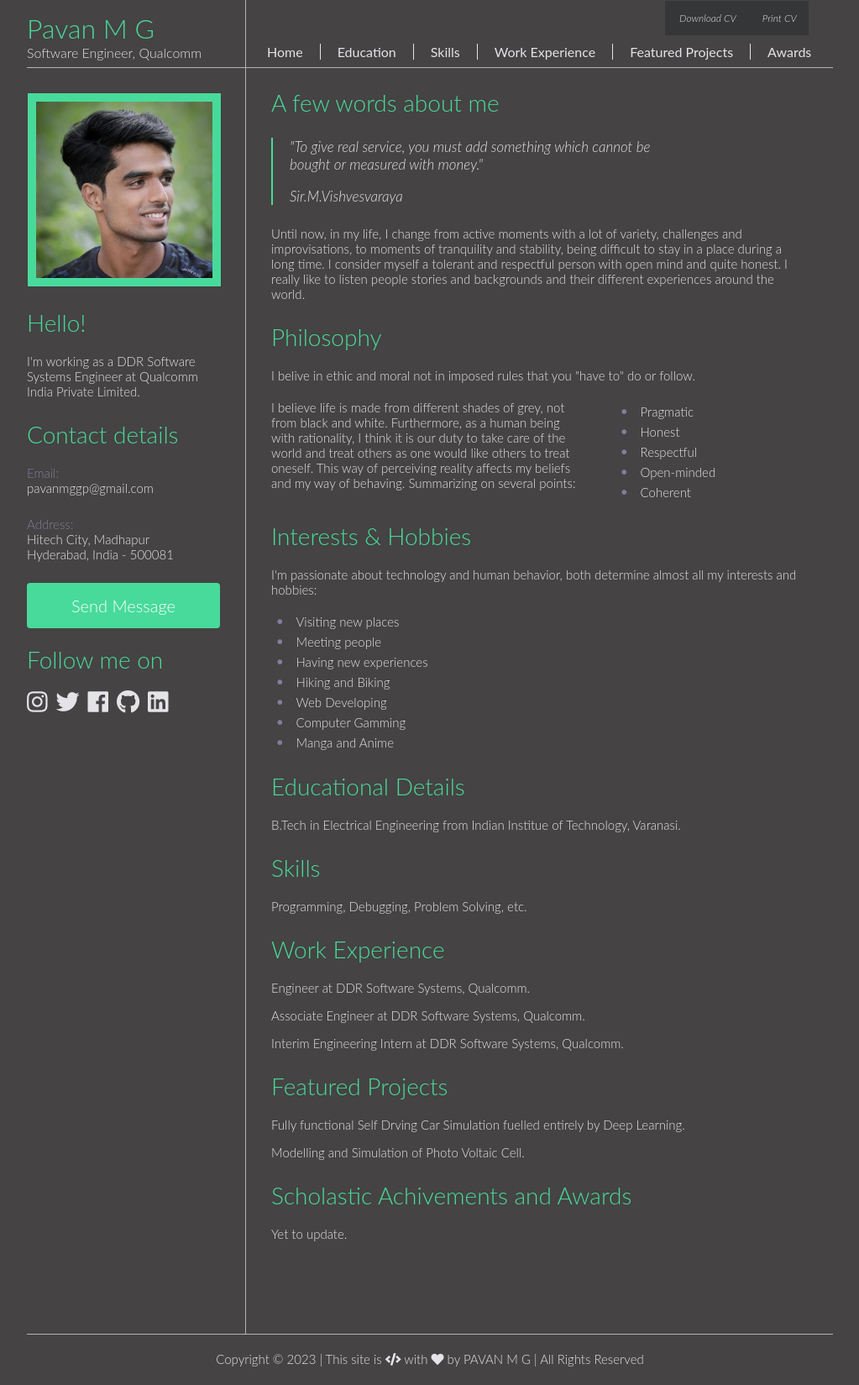
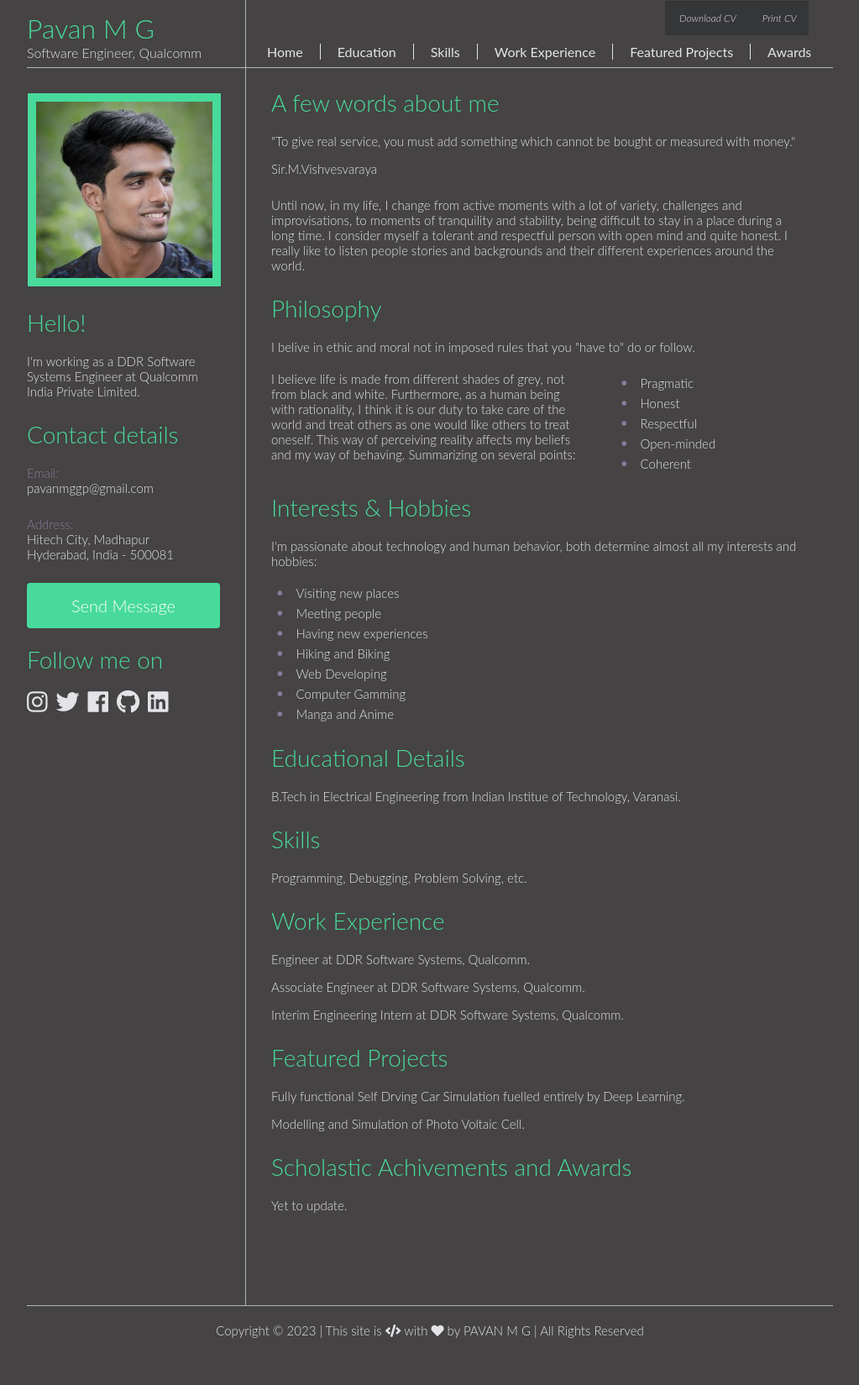
Before and after one commit to pavan-mg/pavan-mg.github.io, a Jekyll site: the page built from index.html, in a window 1280 px wide. Shown: the whole page at 84% size, without its empty margins (128-1151 px from the left). Built offline with Jekyll 4.4.1, drawn with Linux system fonts in a browser that asks for light colours; after the commit the page ends 1615 px from its top, so only the background shows below that.

Commit message:
Update default.html

```diff
--- a/_layouts/default.html
+++ b/_layouts/default.html
@@ -69,10 +69,9 @@
     <div id="content_container">
       <div class="block">
         <h2>A few words about me</h2>
-        <blockquote class="profile_quote">
+        <blockquote">
           <p>"To give real service, you must add something which cannot be bought or measured with money."</p>
           <p>Sir.M.Vishvesvaraya</p>
-          <span class="entypo-quote"></span>
         </blockquote>
       </div>
       <div class="block">
```
